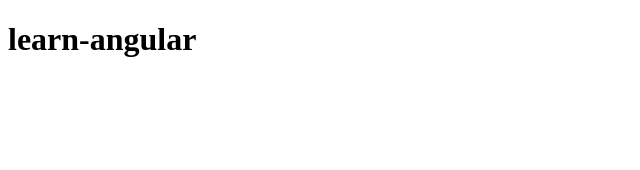
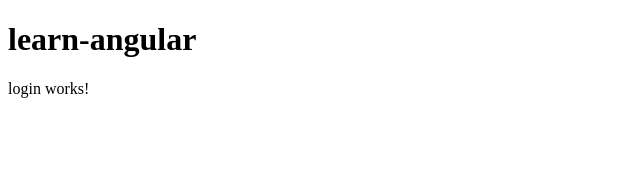
Before and after one commit to shailesh-gabu/learn-angular, an Angular app: page / in a window 1280 px wide. Shown: the top 170 px of the page, without its empty margins (0-640 px from the left). Built offline with nearby package versions, Linux system fonts and the light colour scheme.

Commit message:
component

```diff
--- a/src/app/app.component.html
+++ b/src/app/app.component.html
@@ -1 +1,2 @@
 <h1>{{title}}</h1>
+<app-login></app-login>
--- a/src/app/app.component.ts
+++ b/src/app/app.component.ts
@@ -1,8 +1,9 @@
 import { Component } from '@angular/core';
+import { LoginComponent } from './login/login.component';
 
 @Component({
   selector: 'app-root',
-  imports: [],
+  imports: [LoginComponent],
   templateUrl: './app.component.html',
   styleUrl: './app.component.scss',
 })
--- /dev/null
+++ b/src/app/login/login.component.html
@@ -0,0 +1 @@
+<p>login works!</p>
```
Also changed, not shown: src/app/login/login.component.ts (added, +11 -0 lines), public/questions-answer.txt, src/app/login/login.component.scss (added), 1 other file (tests, documents, lock files or other folders).
